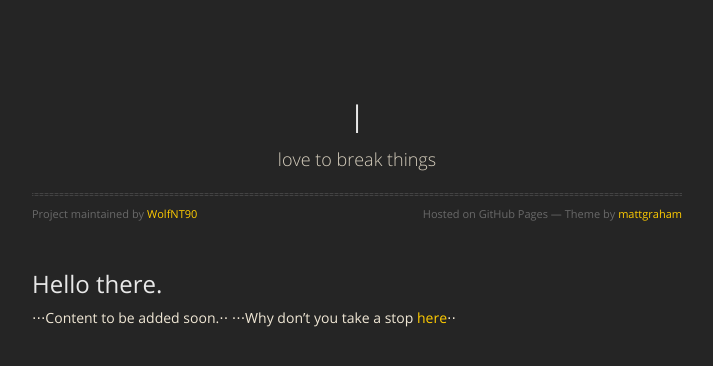
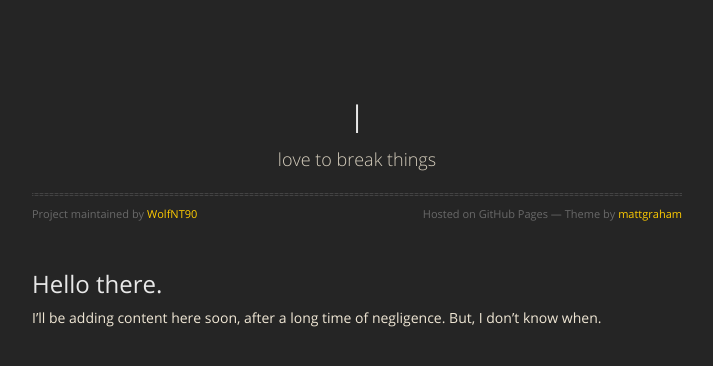
Before and after one commit to WolfNT90/WolfNT90.github.io, a Jekyll site: the page built from index.md, in a window 1280 px wide. Shown: the top 366 px of the page, without its empty margins (283-996 px from the left). Built offline with Jekyll 4.4.1, drawn with Linux system fonts in a browser that asks for light colours; our own code applies the rules of GitHub Pages for plain Markdown files.

Commit message:
Update index.md
Removing expired Discord.gg link and adding a note.

```diff
--- a/index.md
+++ b/index.md
@@ -3,5 +3,5 @@ layout: default
 ---
 
 ## Hello there.
-⋅⋅⋅Content to be added soon.⋅⋅
-⋅⋅⋅Why don't you take a stop [here](https://discord.gg/6ZeTfUe)⋅⋅
+I'll be adding content here soon, after a long time of negligence.
+But, I don't know when.
```
